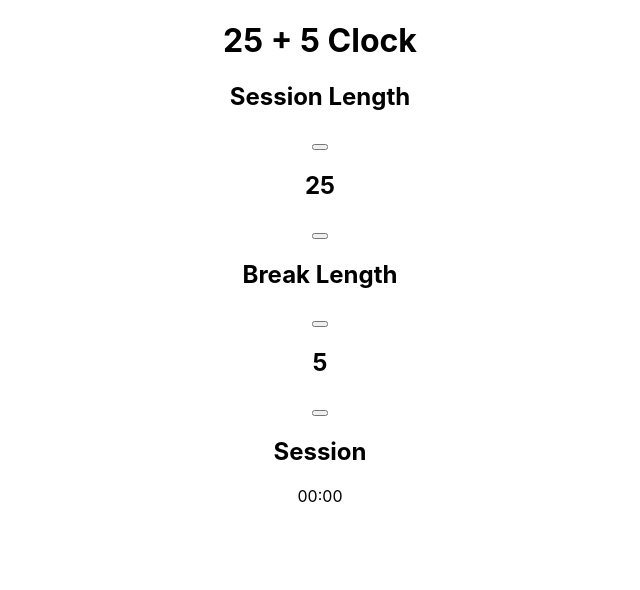
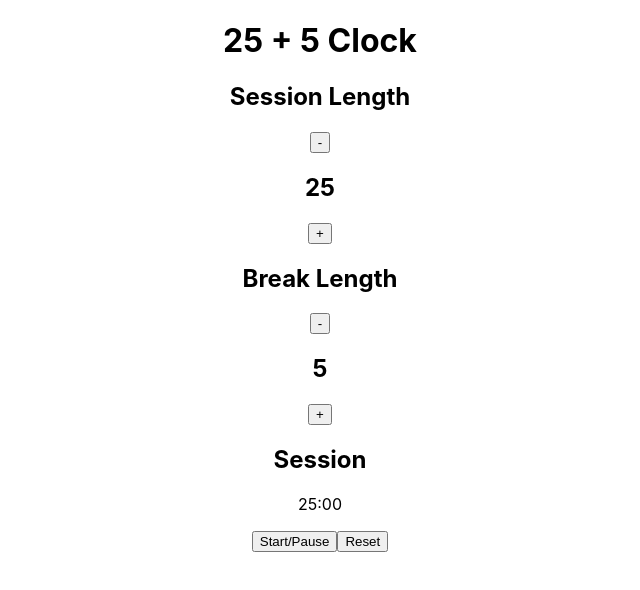
Before and after one commit to JayX97/session-break-clock, a React (Create React App) app: page / in a window 1280 px wide. Shown: the top 590 px of the page, without its empty margins (320-960 px from the left). Built offline with nearby package versions, Linux system fonts and the light colour scheme.

Commit message:
Added functionality to increment/decrement buttons

```diff
--- a/public/index.html
+++ b/public/index.html
@@ -24,7 +24,7 @@
       work correctly both with client-side routing and a non-root public URL.
       Learn how to configure a non-root public URL by running `npm run build`.
     -->
-    <title>React App</title>
+    <title>25 + 5 Clock</title>
   </head>
   <body>
     <noscript>You need to enable JavaScript to run this app.</noscript>
--- a/src/Clock.js
+++ b/src/Clock.js
@@ -1,20 +1,86 @@
+import { useState, useEffect } from "react";
 import Dial from "./Dial.js";
 
 const Clock = () => {
+    const [countingDown, setCountingDown] = useState(false);
+    const [sessionValue, setSessionValue] = useState(25);
+    const [breakValue, setBreakValue] = useState(5);
+    // variables used for countdown
+    var sessionSeconds = sessionValue * 60;
+    var breakSeconds = breakValue * 60;
+    const [currentTime, setCurrentTime] = useState(sessionSeconds);
+
+    const timeRemaining = (seconds) => {// functions used to display remaining time on timer
+        const remainingMinutes = Math.floor(seconds / 60);
+        const remainingSeconds = seconds % 60;
+
+        return remainingMinutes.toString().padStart(2, '0') + ":" + remainingSeconds.toString().padStart(2, '0');
+    };
+
+    // increment and decrement functions
+    const incrementSessionValue = () => {
+        if (countingDown === false && sessionValue < 60) {
+            setSessionValue(sessionValue + 1);
+        };
+
+        sessionSeconds = sessionValue * 60;
+    };
+
+    const decrementSessionValue = () => {
+        if (countingDown === false && sessionValue > 1) {
+            setSessionValue(sessionValue - 1);
+        };
+
+        sessionSeconds = sessionValue * 60;
+    };
+
+    const incrementBreakValue = () => {
+        if (countingDown === false && breakValue < 60) {
+            setBreakValue(breakValue + 1);
+        };
+
+        breakSeconds = breakValue * 60;
+    };
+
+    const decrementBreakValue = () => {
+        if (countingDown === false && breakValue > 1) {
+            setBreakValue(breakValue - 1);
+        };
+
+        breakSeconds = breakValue * 60;
+    };
+
+    // timer control functions
+    const toggleStartPause = () => {
+        setCountingDown(!countingDown);
+    };
+
+    useEffect(() => {
+        var interval;
+        if (countingDown === true && currentTime > 0) {
+            interval = setInterval(() => {
+                setCurrentTime((currentTime) => currentTime - 1);
+            }, 1000); // use state variables
+        }
+
+        console.log(sessionSeconds);
+
+        return () => clearInterval(interval);
+    }, [currentTime, countingDown]);
 
     return (
         <div className="clock">
             <div className="clock-dials">
-                <Dial label="Session" initValue="25" />
-                <Dial label="Break" initValue="5" />
+                <Dial label="Session" value={sessionValue} onIncrement={incrementSessionValue} onDecrement={decrementSessionValue} />
+                <Dial label="Break" value={breakValue} onIncrement={incrementBreakValue} onDecrement={decrementBreakValue} />
             </div>
             <div className="timer">
-                <h2 className="timer-label">Session</h2>
-                <p className="time-left">00:00</p>
+                <h2 id="timer-label">Session</h2>
+                <p id="time-left">{timeRemaining(currentTime)}</p>
             </div>
             <div className="timer-controls">
-                {/* play/pause button */}
-                {/* reset button */}
+                <button onClick={toggleStartPause} id="start_stop">Start/Pause</button>
+                <button id="reset">Reset</button>
             </div>
         </div>
     );
--- a/src/Dial.js
+++ b/src/Dial.js
@@ -1,14 +1,17 @@
 const Dial = (props) => {
     const label = props.label;
-    const initValue = props.initValue;
+    const value = props.value;
+    const onIncrement = props.onIncrement;
+    const onDecrement = props.onDecrement;
+    const idLabel = label.toLowerCase();
 
     return (
         <div className="dial">
-            <h2 className={`${label.toLowerCase()}-label`}>{label + " Length"}</h2>
+            <h2 id={`${idLabel}-label`}>{label + " Length"}</h2>
             <div className="buttons">
-                <button></button>
-                <h2 className={`${label.toLowerCase()}-length`}>{initValue}</h2>
-                <button></button>
+                <button id={`${idLabel}-decrement`} onClick={onDecrement}>-</button>
+                <h2 id={`${idLabel}-length`}>{value}</h2>
+                <button id={`${idLabel}-increment`} onClick={onIncrement}>+</button>
             </div>
         </div>
     );
```
